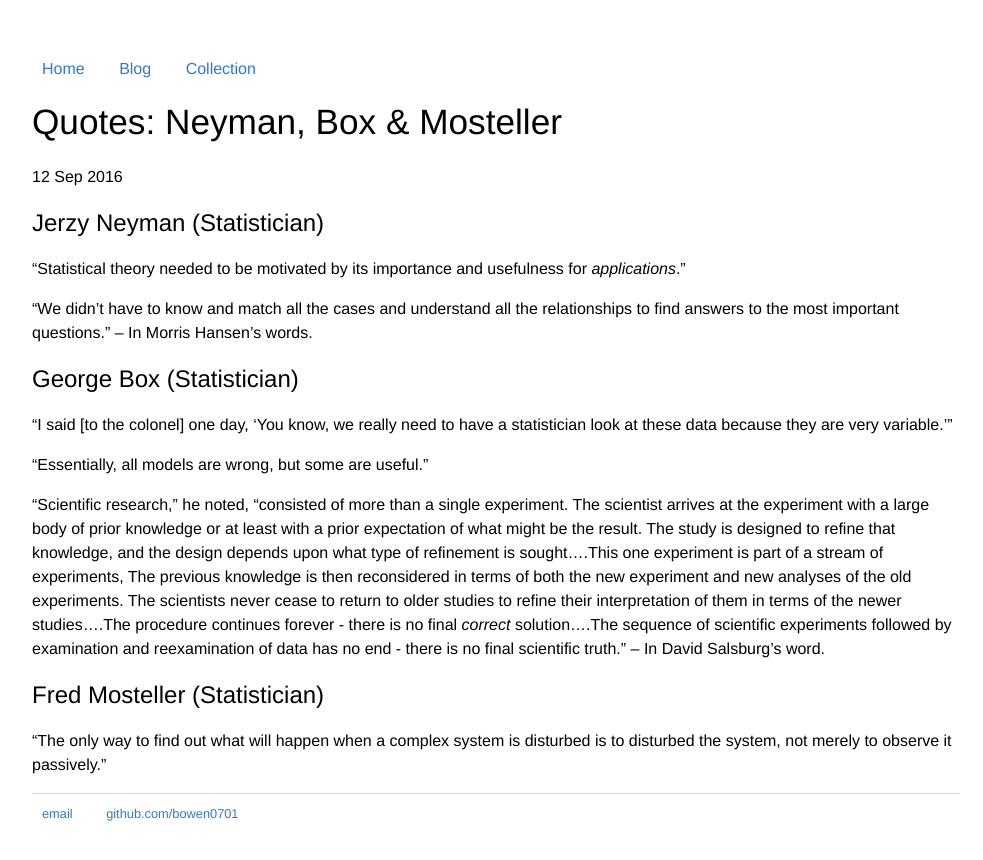
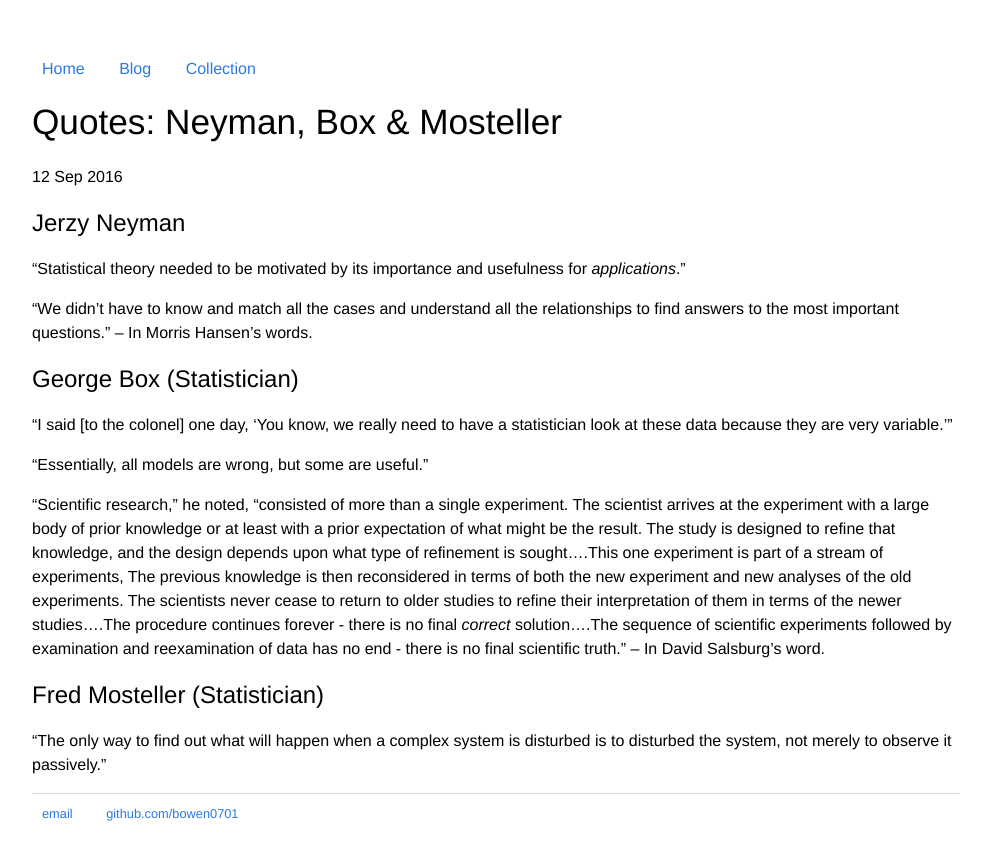
Before and after one commit to bowen0701/bowen0701.github.io, a Jekyll site: the page built from _posts/2016-09-12-neyman-box-mosteller.md, in a window 1280 px wide. Shown: the top 860 px of the page, without its empty margins (144-1127 px from the left). Built offline with Jekyll 4.4.1, drawn with Linux system fonts in a browser that asks for light colours.

Commit message:
Remove statistician

```diff
--- a/_posts/2016-09-12-neyman-box-mosteller.md
+++ b/_posts/2016-09-12-neyman-box-mosteller.md
@@ -4,7 +4,7 @@ title: "Quotes: Neyman, Box & Mosteller"
 date: 2016-09-12
 ---
 
-## Jerzy Neyman (Statistician)
+## Jerzy Neyman
 
 "Statistical theory needed to be motivated by its importance and usefulness for *applications*."
 
```
